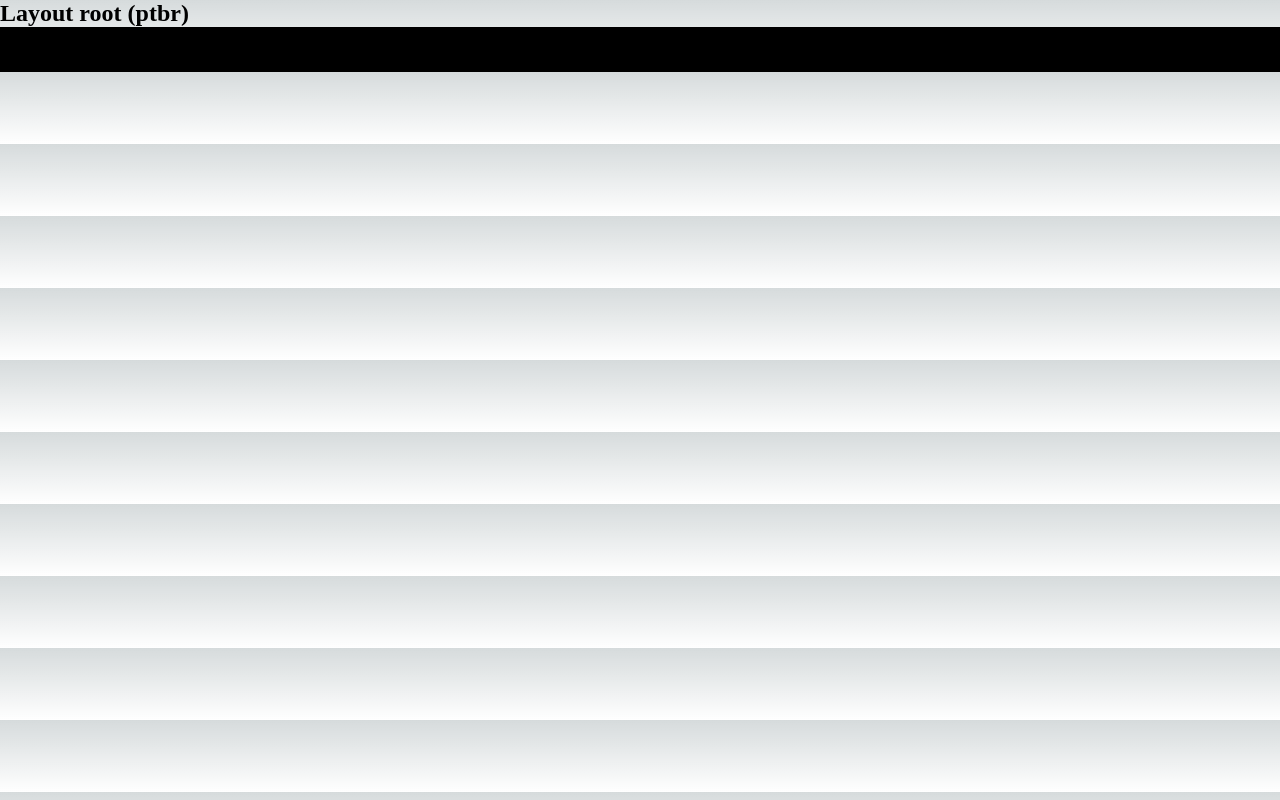
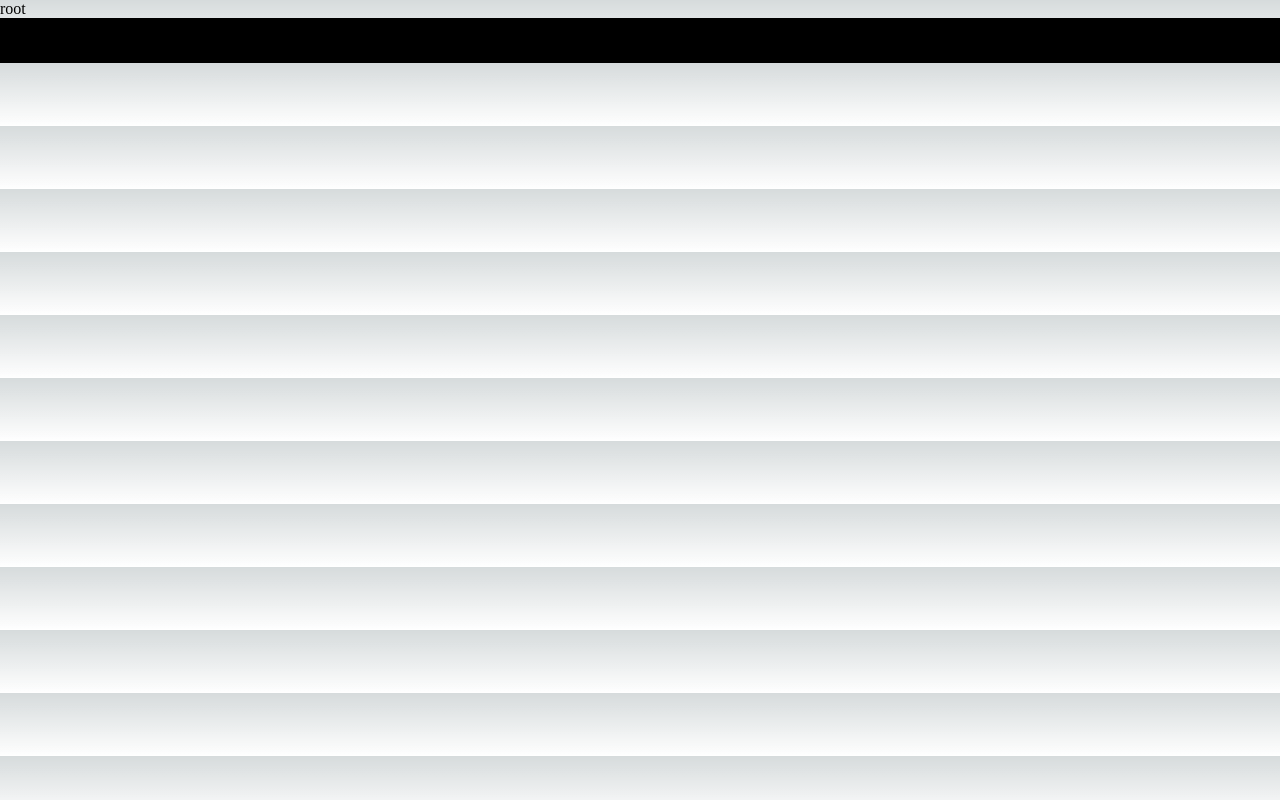
Before and after one commit to michelcamargo/michelcamargo, a Next.js app: page /auth-user in a window 1280 px wide. Built offline with nearby package versions, Linux system fonts and the light colour scheme.

Commit message:
Inicialização do projeto   - Configurações para projeto na versão 13 Next.js

```diff
--- /dev/null
+++ b/src/app/auth-user/[slug]/AuthUserSlug.module.scss
@@ -0,0 +1,3 @@
+.authUser_content {
+
+}
--- a/src/app/auth-user/layout.tsx
+++ b/src/app/auth-user/layout.tsx
@@ -1,4 +1,4 @@
-import ClientLayout from "@/layouts/sign-in.layout";
+import ClientLayout from "@/layouts/auth-user.layout";
 
 export default function Layout({ children }) {
   return (
--- a/src/layouts/root.layout.tsx
+++ b/src/layouts/root.layout.tsx
@@ -7,7 +7,7 @@ export default function ClientLayout({ children }) {
     return (
       <html lang="en">
         <body>
-          <h2>Layout root</h2>
+          {'root'}
           {children}
         </body>
       </html>
@@ -17,7 +17,7 @@ export default function ClientLayout({ children }) {
   return (
     <html lang="pt-BR">
       <body>
-        <h2>Layout root (ptbr)</h2>
+        {'root'}
         {children}
       </body>
     </html>
```
Also changed, not shown: src/app/auth-user/[slug]/page.tsx (+23 -3 lines).
